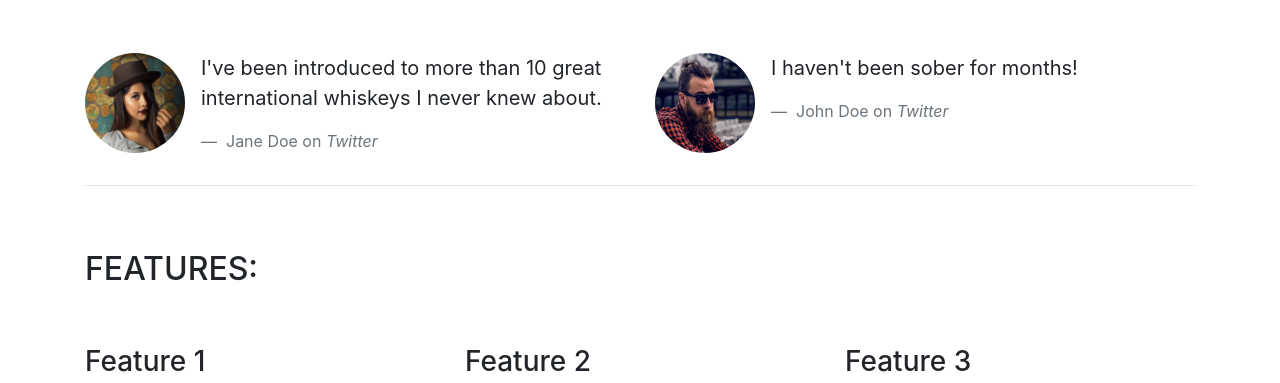
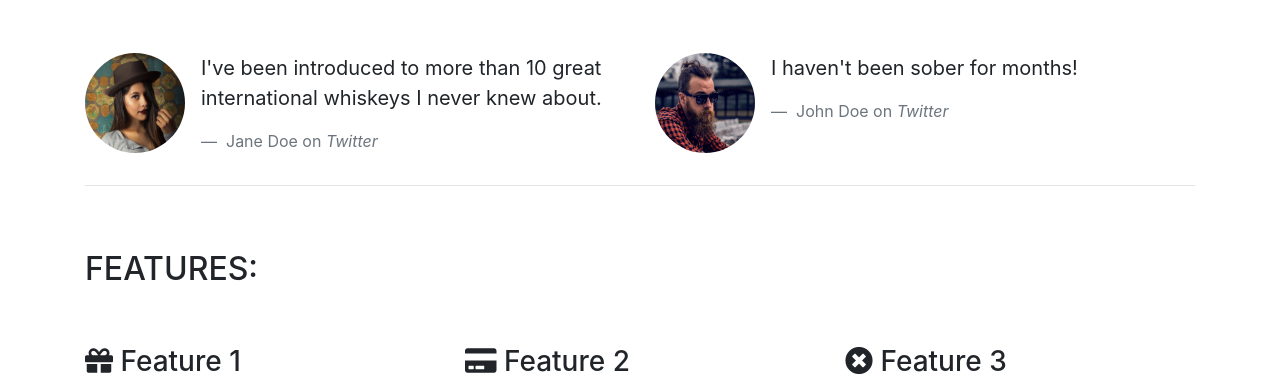
Before and after one commit to carrozw/Bootstrap-learning, a plain HTML site: page index.html in a window 1280 px wide. Shown: the part 560-943 px from the top of the page. Drawn offline with nearby package versions, Linux system fonts and the light colour scheme.

```diff
--- a/index.html
+++ b/index.html
@@ -10,6 +10,7 @@
       integrity="sha384-TX8t27EcRE3e/ihU7zmQxVncDAy5uIKz4rEkgIXeMed4M0jlfIDPvg6uqKI2xXr2"
       crossorigin="anonymous"
     />
+    <link rel="stylesheet" href="https://use.fontawesome.com/releases/v5.15.1/css/all.css" integrity="sha384-vp86vTRFVJgpjF9jiIGPEEqYqlDwgyBgEF109VFjmqGmIY/Y4HV4d3Gp2irVfcrp" crossorigin="anonymous">
   </head>
   <body>
     <nav class="navbar navbar-light bg-light navbar-expand-sm">
@@ -163,7 +164,7 @@
         <div class="row">
           <div class="col-12 col-md-6 col-lg-4">
             <div class="feature">
-              <h3>Feature 1</h3>
+              <h3><i class="fas fa-gift d-none d-sm-inline"></i> Feature 1</h3>
               <p>
                 Lorem ipsum dolor sit amet, consectetur adipiscing elit, sed do
                 eiusmod tempor incididunt ut labore et dolore magna aliqua. Ut
@@ -175,7 +176,7 @@
           </div>
           <div class="col-12 col-md-6 col-lg-4">
             <div class="feature">
-              <h3>Feature 2</h3>
+              <h3><i class="fas fa-credit-card d-none d-sm-inline"></i> Feature 2</h3>
               <p>
                 Lorem ipsum dolor sit amet, consectetur adipiscing elit, sed do
                 eiusmod tempor incididunt ut labore et dolore magna aliqua. Ut
@@ -187,7 +188,7 @@
           </div>
           <div class="col-12 d-md-none d-lg-block col-lg-4">
             <div class="feature">
-              <h3>Feature 3</h3>
+              <h3><i class="fas fa-times-circle d-none d-sm-inline"></i> Feature 3</h3>
               <p>
                 Lorem ipsum dolor sit amet, consectetur adipiscing elit, sed do
                 eiusmod tempor incididunt ut labore et dolore magna aliqua. Ut
```
Also changed, not shown: 1 other file.
